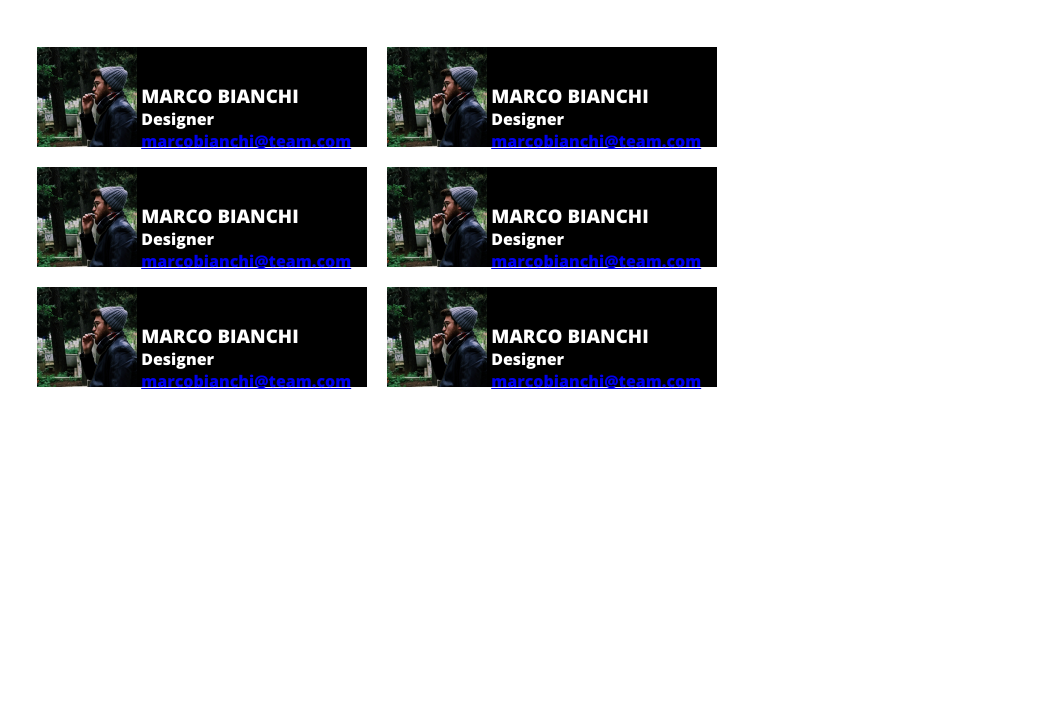
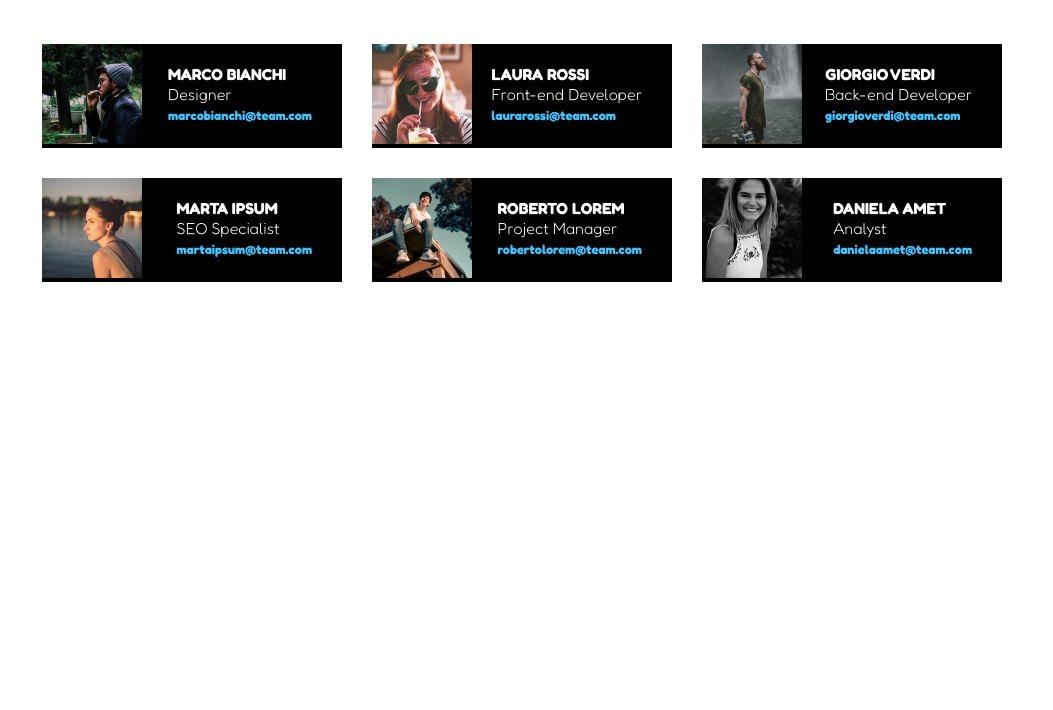
Before and after one commit to KevinZucca/html-css-float-cards, a plain HTML site: page index.html in a window 1280 px wide. Shown: the part 90-800 px from the top of the page, without its empty margins (113-1166 px from the left). Drawn offline with nearby package versions, Linux system fonts and the light colour scheme.

Commit message:
loading pictures and info

```diff
--- a/index.html
+++ b/index.html
@@ -14,9 +14,15 @@
 <body>
 
     <div class="container">
+
+
+
         <header>
             <h1>Meet Our Team</h1>
         </header>
+
+
+
 
         <section>
             <p>Lorem ipsum dolor sit amet consectetur adipisicing elit. Veniam magnam numquam quaerat vel. Commodi error quidem beatae quis voluptates, deleniti, corporis cupiditate expedita odit iste ducimus maxime pariatur. At, fugit?
@@ -37,47 +43,47 @@
             </div>
 
             <div class="figure">
-                <img class="photo" id="marco" src="img/male1.png" alt="Marco-Bianchi">
+                <img class="photo" id="laura" src="img/female1.png" alt="Laura-Rossi">
                 <div class="information">
-                    <h3 class="name">MARCO BIANCHI</h3>
-                    <p class="profession">Designer</p>
-                    <a class="email" href="#">marcobianchi@team.com</a>
+                    <h3 class="name">LAURA ROSSI</h3>
+                    <p class="profession">Front-end Developer</p>
+                    <a class="email" href="#">laurarossi@team.com</a>
                 </div>
             </div>
 
             <div class="figure">
-                <img class="photo" id="marco" src="img/male1.png" alt="Marco-Bianchi">
+                <img class="photo" id="giorgio" src="img/male2.png" alt="Giorgio-Verdi">
                 <div class="information">
-                    <h3 class="name">MARCO BIANCHI</h3>
-                    <p class="profession">Designer</p>
-                    <a class="email" href="#">marcobianchi@team.com</a>
+                    <h3 class="name">GIORGIO VERDI</h3>
+                    <p class="profession">Back-end Developer</p>
+                    <a class="email" href="#">giorgioverdi@team.com</a>
                 </div>
             </div>
 
             <div class="figure">
-                <img class="photo" id="marco" src="img/male1.png" alt="Marco-Bianchi">
+                <img class="photo" id="marta" src="img/female2.png" alt="Marta-Ipsum">
                 <div class="information">
-                    <h3 class="name">MARCO BIANCHI</h3>
-                    <p class="profession">Designer</p>
-                    <a class="email" href="#">marcobianchi@team.com</a>
+                    <h3 class="name">MARTA IPSUM</h3>
+                    <p class="profession">SEO Specialist</p>
+                    <a class="email" href="#">martaipsum@team.com</a>
                 </div>
             </div>
 
             <div class="figure">
-                <img class="photo" id="marco" src="img/male1.png" alt="Marco-Bianchi">
+                <img class="photo" id="roberto" src="img/male3.png" alt="Roberto-Lorem">
                 <div class="information">
-                    <h3 class="name">MARCO BIANCHI</h3>
-                    <p class="profession">Designer</p>
-                    <a class="email" href="#">marcobianchi@team.com</a>
+                    <h3 class="name">ROBERTO LOREM</h3>
+                    <p class="profession">Project Manager</p>
+                    <a class="email" href="#">robertolorem@team.com</a>
                 </div>
             </div>
 
             <div class="figure">
-                <img class="photo" id="marco" src="img/male1.png" alt="Marco-Bianchi">
+                <img class="photo" id="daniela" src="img/female3.png" alt="Daniela-Amet">
                 <div class="information">
-                    <h3 class="name">MARCO BIANCHI</h3>
-                    <p class="profession">Designer</p>
-                    <a class="email" href="#">marcobianchi@team.com</a>
+                    <h3 class="name">DANIELA AMET</h3>
+                    <p class="profession">Analyst</p>
+                    <a class="email" href="#">danielaamet@team.com</a>
                 </div>
             </div>
 
--- a/style.css
+++ b/style.css
@@ -2,8 +2,8 @@
     margin: 0;
     padding: 0;
     box-sizing: border-box;
+    font-family: 'Open Sans', sans-serif;
     font-family: 'Fredoka', sans-serif;
-    font-family: 'Open Sans', sans-serif;
 }
 
 .container {
@@ -23,24 +23,28 @@ section p  {
 
 .figure {
     background-color: black;
-    height: 100px;
-    width: 33%;
+    width: 30%;
     color: white;
     float: left;
-    margin: 10px;
+    margin: 15px;
 }
 
-.clearfix::after {
-    content: "";
-    display: block;
-    clear: both;
-}
-
-.photo {
+.figure .photo {
     height: 100px;
 }
 
 .information {
-    height: 100px;
-    display: inline-block;
+    float: right;
+    padding: 20px 30px 20px 0px;
 }
+
+.information a {
+    font-size: 0.8em;
+    text-decoration: none;
+    color: #43c3fc;
+    font-weight: bold;
+}
+
+.information h3 {
+    font-size: medium;
+}
```
Also changed, not shown: img/female1.png (added), img/female2.png (added), img/female3.png (added), img/male2.png (added), img/male3.png (added).
